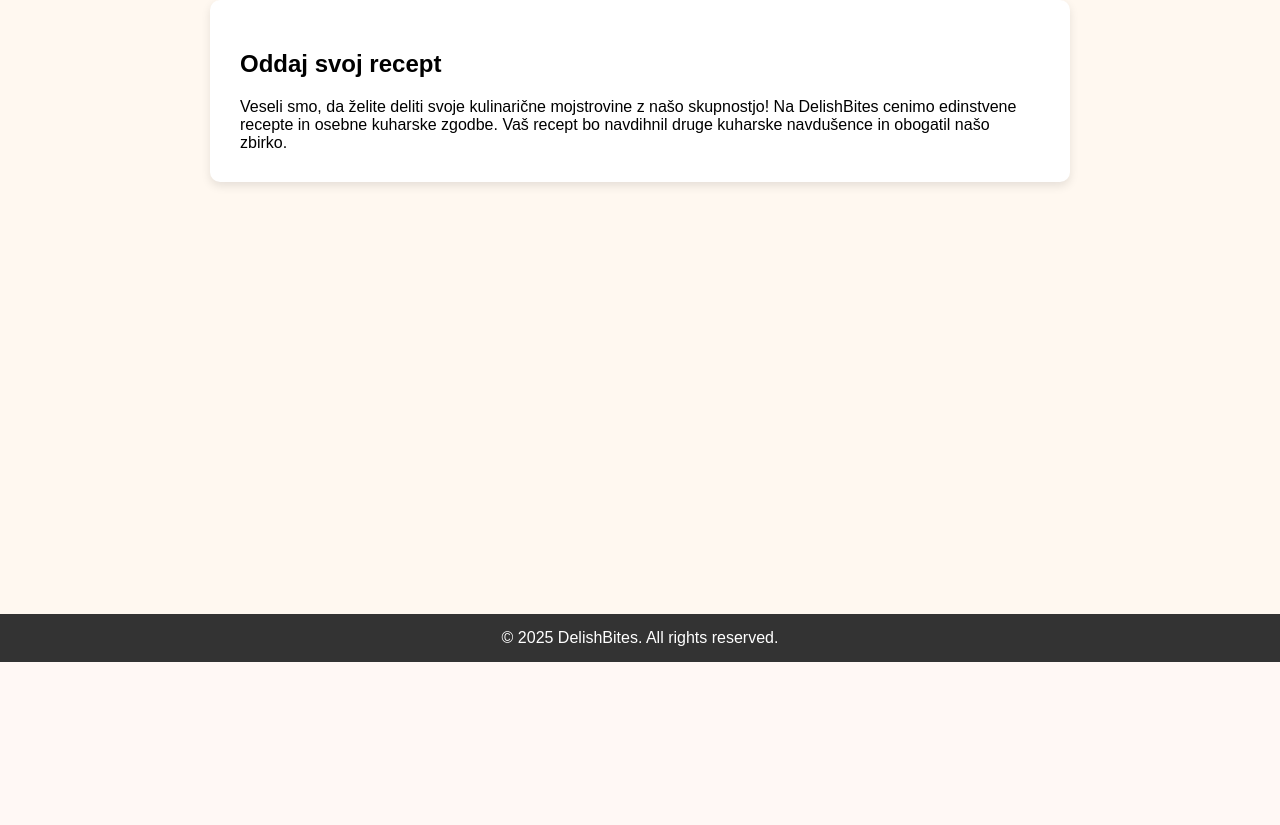
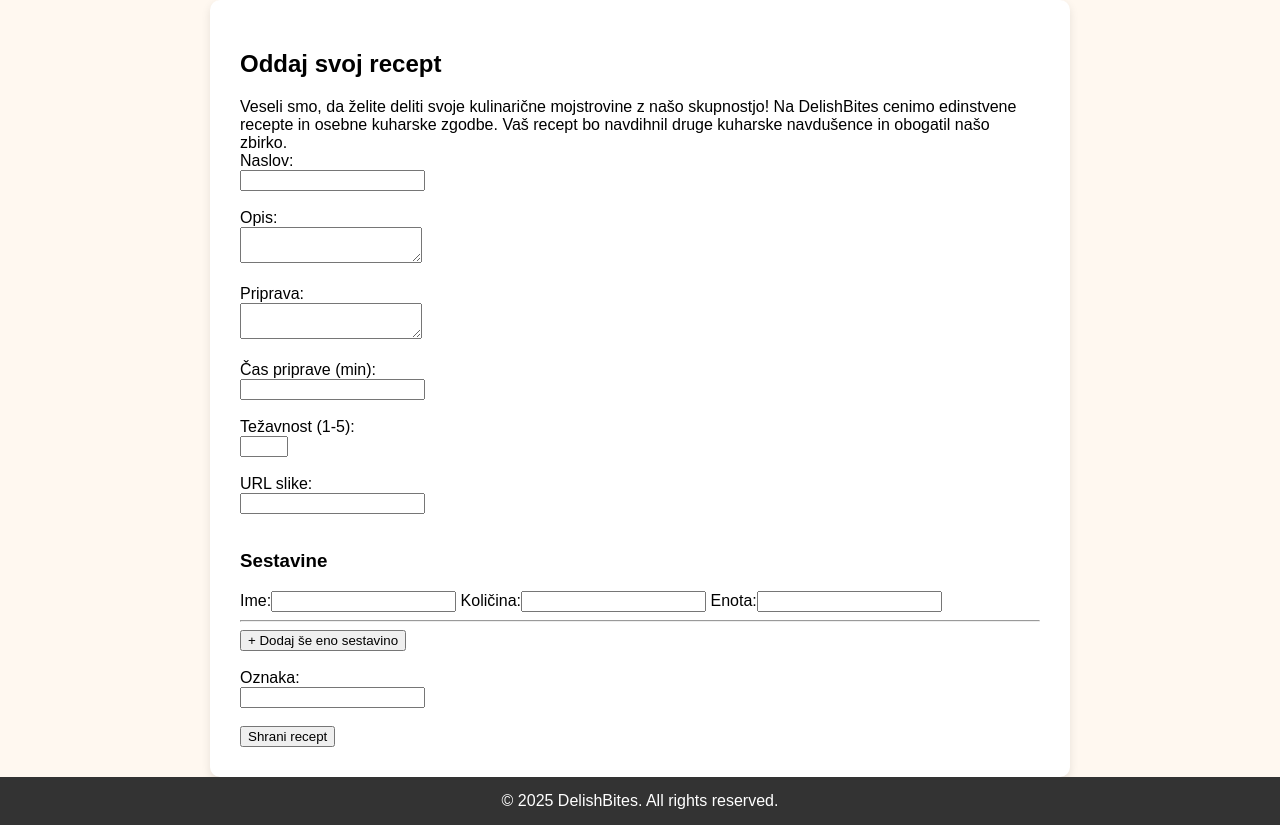
Before and after one commit to larapijemlijeko/Skupina-ZETA, a Flask app: page /oddajrecept in a window 1280 px wide. Shown: the part 138-963 px from the top of the page. Before the commit the page ends 800 px from the top, so only its background shows below. Run offline with Flask 3, Linux system fonts and the light colour scheme.

Commit message:
dodajanje recepta dela ampak da en random error vn

```diff
--- a/src/app.py
+++ b/src/app.py
@@ -31,7 +31,7 @@ def home():
 def recepti():
     return redirect(url_for('recepti.seznam_receptov'))
 
-@f_app.get('/oddajrecept')
+@f_app.route('/oddajrecept', methods=['GET', 'POST'])
 def oddajrecept():
     return controllers.oddajrecept.oddajrecept()
 
--- a/src/controllers/admin.py
+++ b/src/controllers/admin.py
@@ -103,4 +103,5 @@ def izbrisi_tabele():
         cur.close()
         conn.close()
 
+
     return redirect(url_for('admin.admin_panel'))
--- a/src/controllers/oddajrecept.py
+++ b/src/controllers/oddajrecept.py
@@ -1,4 +1,57 @@
-from flask import request, render_template
+from flask import render_template, request, redirect, url_for, flash
+import db
+import controllers.index
+def oddajrecept():
+    if request.method == "POST":
+        conn = db.get_connection()
+        cur = conn.cursor()
+        try:
+            # --- podatki o receptu ---
+            naslov = request.form["naslov"]
+            opis = request.form["opis"]
+            priprava = request.form["priprava"]
+            cas = request.form.get("cas_priprave")
+            tezavnost = request.form.get("tezavnost")
+            slika_url = request.form["slika_url"]
+            uporabnik_id = 1  # začasno fiksno
 
-def oddajrecept():
+            # --- vstavi recept ---
+            cur.execute("""
+                INSERT INTO recepti (naslov, opis, priprava, cas_priprave, tezavnost, slika_url, uporabnik_id)
+                VALUES (%s, %s, %s, %s, %s, %s, %s) RETURNING id;
+            """, (naslov, opis, priprava, cas, tezavnost, slika_url, uporabnik_id))
+            recept_id = cur.fetchone()[0]
+
+            # --- podatki o sestavinah (seznami) ---
+            imena = request.form.getlist("sestavina_ime[]")
+            kolicine = request.form.getlist("sestavina_kolicina[]")
+            enote = request.form.getlist("sestavina_enota[]")
+
+            for ime, kolicina, enota in zip(imena, kolicine, enote):
+                cur.execute("""
+                    INSERT INTO sestavine (recept_id, ime, kolicina, enota)
+                    VALUES (%s, %s, %s, %s);
+                """, (recept_id, ime, kolicina, enota))
+
+            # --- oznaka ---
+            oznaka = request.form.get("oznaka", "").strip()
+            if oznaka:
+                cur.execute("""
+                    INSERT INTO oznake (recept_id, oznaka)
+                    VALUES (%s, %s);
+                """, (recept_id, oznaka))
+
+            conn.commit()
+            flash("Recept uspešno dodan!")
+            return controllers.index.home()  # Changed from index to home to match your main route
+
+        except Exception as e:
+            conn.rollback()
+            flash("Napaka pri dodajanju recepta.")
+            print("Napaka:", e)
+        finally:
+            cur.close()
+            conn.close()
+
+    # If GET request or if POST failed, render the form template
     return render_template("oddajrecept.html")
--- a/src/templates/index.html
+++ b/src/templates/index.html
@@ -9,6 +9,7 @@
 <body>
 
   {% include 'header.html' %}
+
 
   <main>
     <section class="section">
--- a/src/templates/oddajrecept.html
+++ b/src/templates/oddajrecept.html
@@ -4,6 +4,19 @@
   <meta charset="UTF-8">
   <title>Oddaj recpet</title>
   <link rel="stylesheet" href="{{ url_for('static', filename='style.css') }}">
+  <script>
+        function dodajSestavino() {
+            const container = document.getElementById("sestavine");
+            const html = `
+                <div class="sestavina">
+                    <label>Ime:</label><input type="text" name="sestavina_ime[]" required>
+                    <label>Količina:</label><input type="text" name="sestavina_kolicina[]">
+                    <label>Enota:</label><input type="text" name="sestavina_enota[]">
+                    <hr>
+                </div>`;
+            container.insertAdjacentHTML("beforeend", html);
+        }
+    </script>
 </head>
 <body>
 
@@ -13,7 +26,41 @@
     <div class="container">
     <h2>Oddaj svoj recept</h2>
     <div>Veseli smo, da želite deliti svoje kulinarične mojstrovine z našo skupnostjo! Na DelishBites cenimo edinstvene recepte in osebne kuharske zgodbe. Vaš recept bo navdihnil druge kuharske navdušence in obogatil našo zbirko.</div>
-    <!-- Tukaj spodaj gre form za oddajo recepta -->
+    <form method="post" action="/oddajrecept">
+        <label>Naslov:</label><br>
+        <input type="text" name="naslov" required><br><br>
+
+        <label>Opis:</label><br>
+        <textarea name="opis"></textarea><br><br>
+
+        <label>Priprava:</label><br>
+        <textarea name="priprava" required></textarea><br><br>
+
+        <label>Čas priprave (min):</label><br>
+        <input type="number" name="cas_priprave"><br><br>
+
+        <label>Težavnost (1-5):</label><br>
+        <input type="number" name="tezavnost" min="1" max="5"><br><br>
+
+        <label>URL slike:</label><br>
+        <input type="text" name="slika_url"><br><br>
+
+        <h3>Sestavine</h3>
+        <div id="sestavine">
+            <div class="sestavina">
+                <label>Ime:</label><input type="text" name="sestavina_ime[]" required>
+                <label>Količina:</label><input type="text" name="sestavina_kolicina[]">
+                <label>Enota:</label><input type="text" name="sestavina_enota[]">
+                <hr>
+            </div>
+        </div>
+        <button type="button" onclick="dodajSestavino()">+ Dodaj še eno sestavino</button><br><br>
+
+        <label>Oznaka:</label><br>
+        <input type="text" name="oznaka"><br><br>
+
+        <button type="submit">Shrani recept</button>
+    </form>
     </div>
   </main>
 
```
